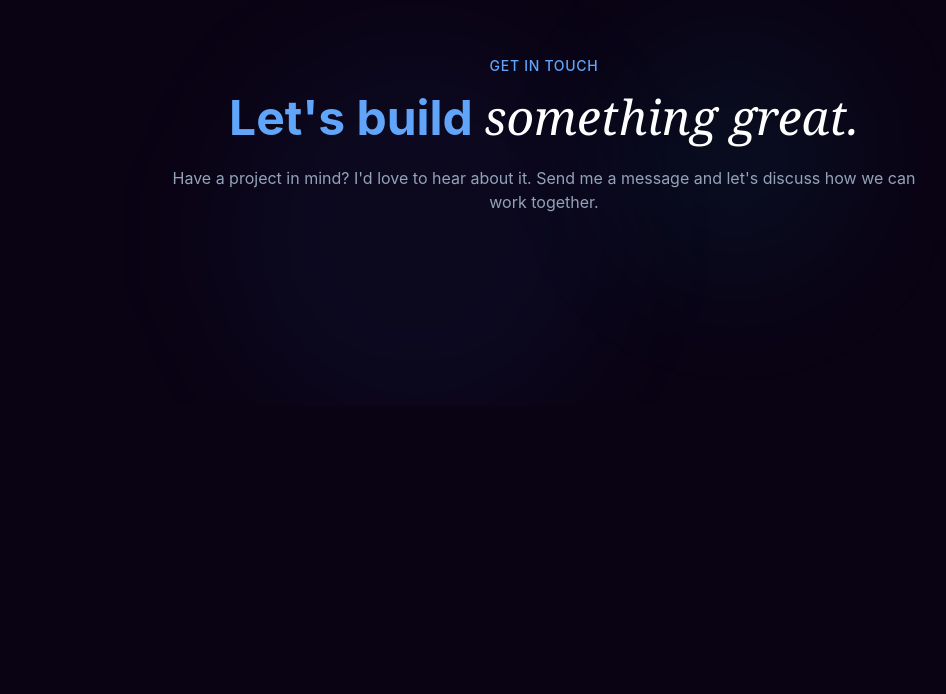
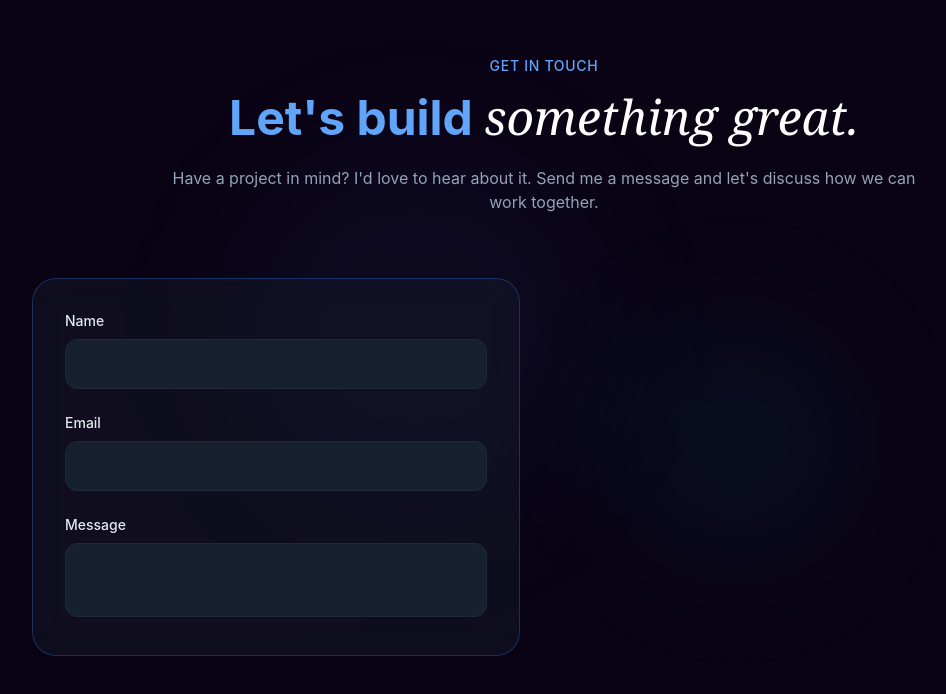
Before and after one commit to noahnoahnoahtran/Web_Dev, a React (Vite) app in the folder Website/10_portfolio/: page / in a window 1280 px wide. Shown: the part 6158-6852 px from the top of the page, without its empty margins (96-1042 px from the left). Before the commit the page ends 6564 px from the top, so only its background shows below. Built offline with nearby package versions, Linux system fonts and the light colour scheme.

Commit message:
feat(contact/form): setup structure and add styling

```diff
--- a/Website/10_portfolio/src/sections/Contact.jsx
+++ b/Website/10_portfolio/src/sections/Contact.jsx
@@ -54,7 +54,50 @@ export const Contact = () => {
           </p>
         </div>
 
-        <div></div>
+        <div className="grid lg:grid-cols-2 gap-12 max-w-5xl mx-auto">
+          <div className="glass p-8 rounded-3xl border border-primary/30 animate-fade-in animation-delay-300">
+            <form className="space-y-6">
+              <div>
+                <label
+                  htmlFor="name"
+                  className="block text-sm font-medium mb-2"
+                >
+                  Name
+                </label>
+                <input
+                  id="name"
+                  type="text"
+                  className="w-full px-4 py-3 bg-surface rounded-xl border border-border focus:border-primary focus:ring-1 focus_ring-primary outline-none transition-all"
+                />
+              </div>
+              <div>
+                <label
+                  htmlFor="email"
+                  className="block text-sm font-medium mb-2"
+                >
+                  Email
+                </label>
+                <input
+                  id="email"
+                  type="email"
+                  className="w-full px-4 py-3 bg-surface rounded-xl border border-border focus:border-primary focus:ring-1 focus_ring-primary outline-none transition-all"
+                />
+              </div>
+              <div>
+                <label
+                  htmlFor="message"
+                  className="block text-sm font-medium mb-2"
+                >
+                  Message
+                </label>
+                <textarea
+                  id="message"
+                  className="w-full px-4 py-3 bg-surface rounded-xl border border-border focus:border-primary focus:ring-1 focus_ring-primary outline-none transition-all resize-none"
+                />
+              </div>
+            </form>
+          </div>
+        </div>
       </div>
     </section>
   );
```
